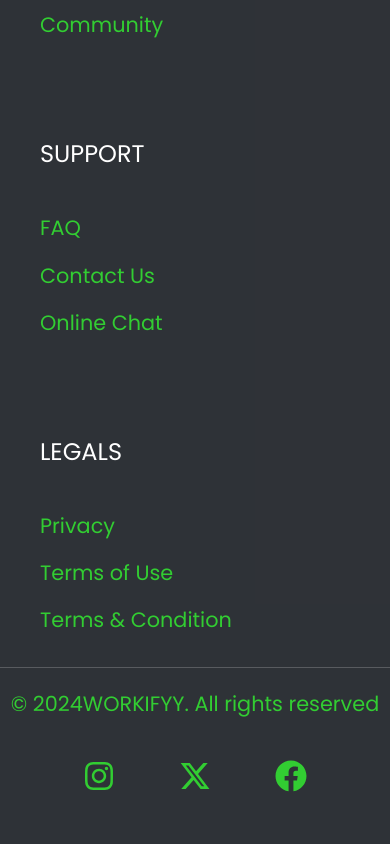
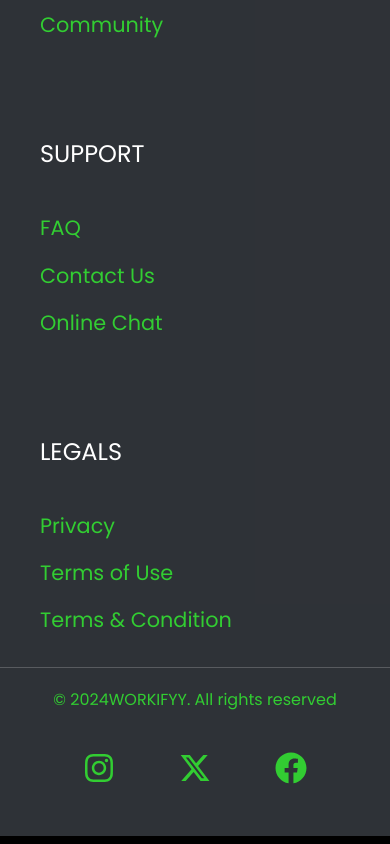
Before and after one commit to ad-tobii/workifyy, a React (Vite) app: page / in a window 390 px wide. Shown: the part 3207-4051 px from the top of the page. Built offline with nearby package versions, Linux system fonts and the light colour scheme; a web font is replaced by a local one.

Commit message:
breakpoints added

```diff
--- a/src/Pages/Home/Component/BaseFooter.tsx
+++ b/src/Pages/Home/Component/BaseFooter.tsx
@@ -8,7 +8,7 @@ const BaseFooter = () => {
     <div className="border-t border-solid border-[#ffffff33] ">
       <div className="flex justify-between  py-5 xsMobile:flex-col xsMobile:items-center xsMobile:gap-10 miniMobile:flex-col miniMobile:items-center miniMobile:gap-10 mobile:flex-col mobile:items-center mobile:gap-10 miniTablet:flex-col miniTablet:items-center miniTablet:gap-10 tablet:flex-col tablet:items-center tablet:gap-10  miniLaptop:flex-col miniLaptop:items-center miniLaptop:gap-10 laptop:justify-around ">
         <div>
-          <p className="text-[1.3rem]  text-[#32CD32]   miniTablet:text-[1.4rem] tablet:text-center ">
+          <p className="text-[1.3rem]  text-[#32CD32] miniMobile:text-[1rem]   miniTablet:text-[1.4rem] tablet:text-center ">
             &copy; {year}WORKIFYY. All rights reserved
           </p>
         </div>
```
